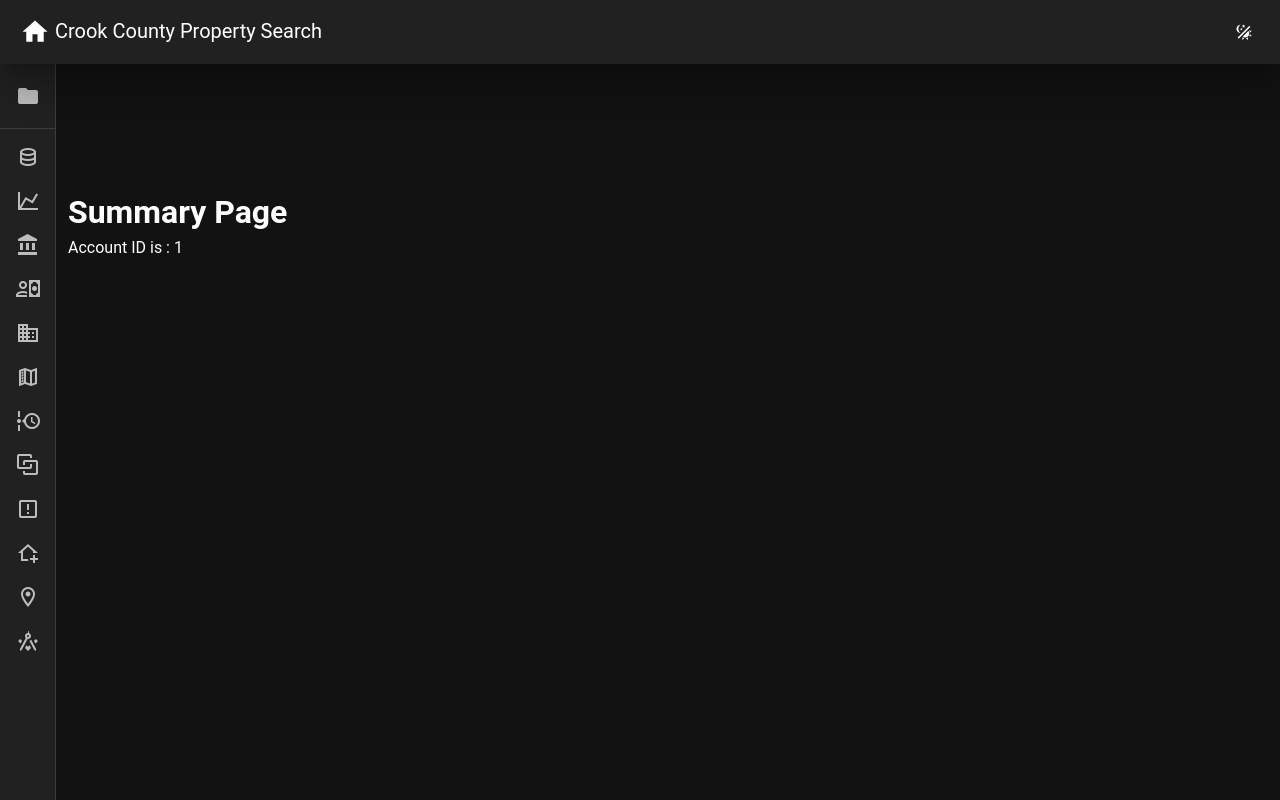
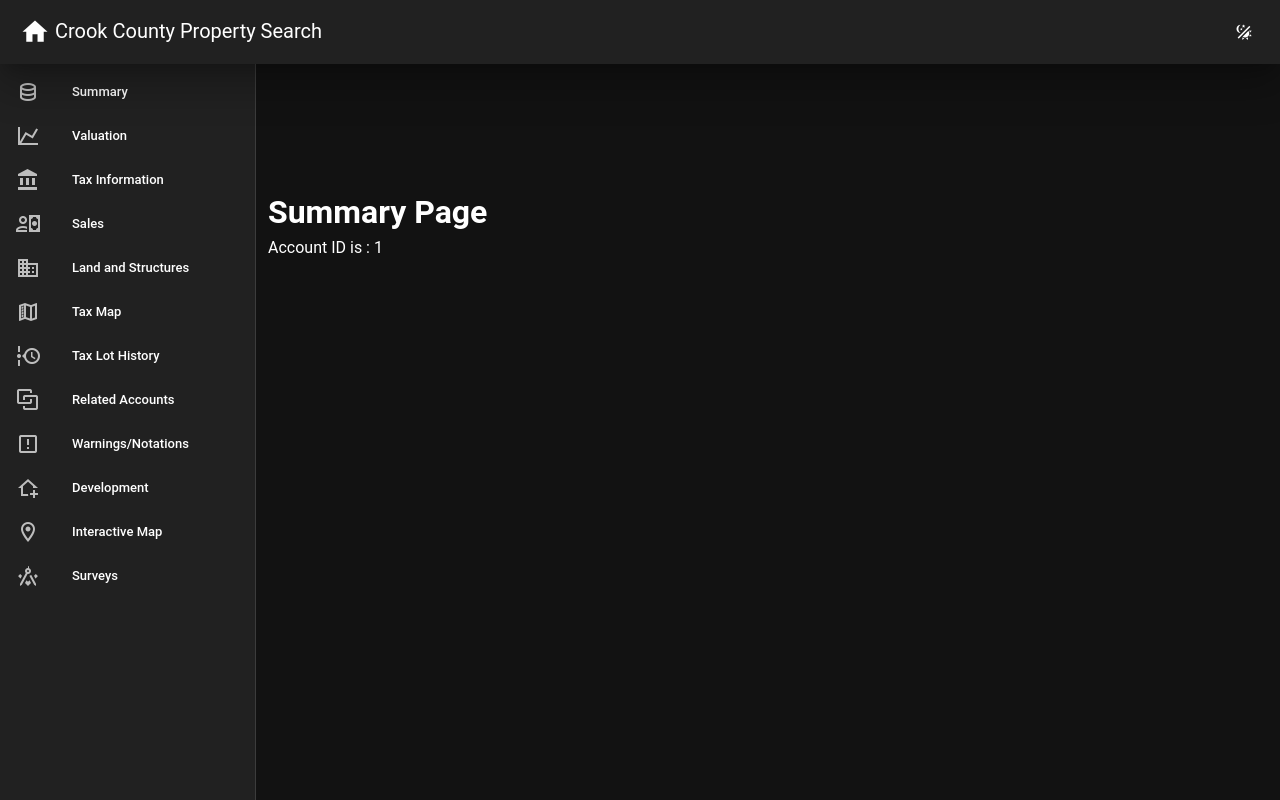
Before and after one commit to tfjackc/vue-pats, a Vue app: page /summary/1 in a window 1280 px wide. Built offline with nearby package versions, Linux system fonts and the light colour scheme.

Commit message:
scss works well

```diff
--- a/src/layouts/default/Sidebar.vue
+++ b/src/layouts/default/Sidebar.vue
@@ -1,20 +1,5 @@
 <template>
-
-      <v-navigation-drawer
-        expand-on-hover
-        rail
-        style="min-width: 56px;"
-      >
-        <v-list>
-          <v-list-item
-            prepend-icon="mdi-folder"
-            title="Account Navigation"
-            subtitle="subtitle"
-          ></v-list-item>
-        </v-list>
-
-        <v-divider></v-divider>
-
+      <v-navigation-drawer>
         <v-list density="compact" nav>
           <v-list-item prepend-icon="mdi-database-outline" title="Summary" value="summary"></v-list-item>
           <v-list-item prepend-icon="mdi-chart-line" title="Valuation" value="valuation"></v-list-item>
@@ -30,7 +15,6 @@
           <v-list-item prepend-icon="mdi-ruler-square-compass" title="Surveys" value="surveys"></v-list-item>
         </v-list>
       </v-navigation-drawer>
-
 </template>
 
 <script setup>
--- a/src/styles/settings.scss
+++ b/src/styles/settings.scss
@@ -9,6 +9,7 @@
 //   $color-pack: false
 // );
 
-//@use 'vuetify/settings' with (
-//   $color-pack: false
-// );
+@use 'vuetify/settings' with (
+   $list-item-nav-title-font-size: 16px,
+   $icon-size: x-large
+ );
```
